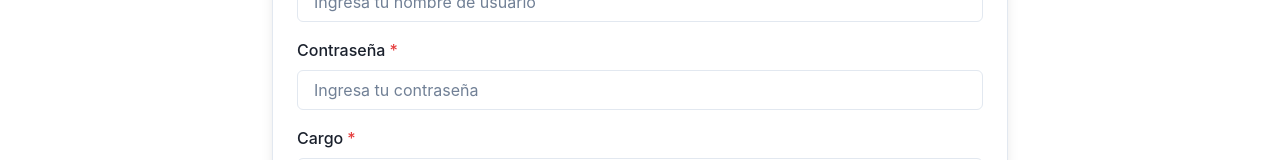
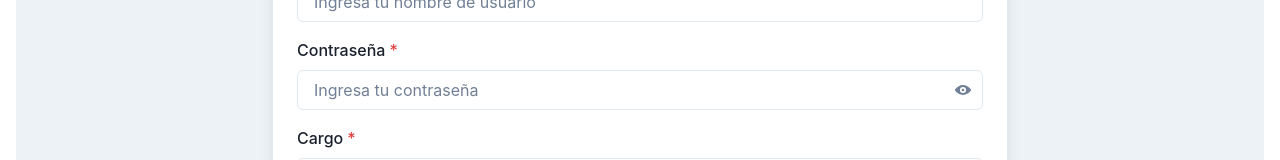
Before and after one commit to bekermanmatias/G10-RAIM-Disenio, a React (Create React App) app in the folder raim-client/: page /register in a window 1280 px wide. Shown: the part 430-590 px from the top of the page. Built offline with nearby package versions, Linux system fonts and the light colour scheme; no server answers.

Commit message:
fix: register front

```diff
--- a/raim-client/src/components/auth/Register.js
+++ b/raim-client/src/components/auth/Register.js
@@ -8,7 +8,9 @@ import {
     Heading,
     Container,
     Flex,
+    IconButton,
 } from '@chakra-ui/react';
+import { ViewIcon, ViewOffIcon } from '@chakra-ui/icons'; // Añadir esta importación
 import { useNavigate } from 'react-router-dom';
 import { api } from '../../utils/api';
 import CustomButton from '../../utils/CustomButton';
@@ -23,7 +25,8 @@ const Register = () => {
         department: ''
     });
 
-    const [departments, setDepartments] = useState([]); // Estado para almacenar los departamentos
+    const [showPassword, setShowPassword] = useState(false); // Añadir estado para mostrar/ocultar contraseña
+    const [departments, setDepartments] = useState([]);
     const navigate = useNavigate();
 
     useEffect(() => {
@@ -32,7 +35,7 @@ const Register = () => {
                 const response = await fetch('https://g10-raim-disenio.onrender.com/api/departamento');
                 if (response.ok) {
                     const data = await response.json();
-                    setDepartments(data); // Asumiendo que la respuesta es un array de departamentos
+                    setDepartments(data);
                 } else {
                     console.error('Error al obtener los departamentos:', response.statusText);
                 }
@@ -42,7 +45,7 @@ const Register = () => {
         };
 
         fetchDepartments();
-    }, []); // Se ejecuta una vez al montar el componente
+    }, []);
 
     const handleChange = (e) => {
         const { name, value } = e.target;
@@ -55,10 +58,10 @@ const Register = () => {
     const handleSubmit = async (e) => {
         e.preventDefault();
         try {
-            const response = await api.register(formData); // Asegúrate de que la función register esté definida en tu API
+            const response = await api.register(formData);
             if (response.status === 200) {
                 console.log('Registro exitoso');
-                navigate('/login'); // Redirigir al inicio de sesión después del registro
+                navigate('/login');
             }
         } catch (error) {
             console.error('Error al registrar:', error);
@@ -66,12 +69,13 @@ const Register = () => {
     };
 
     const handleCancel = () => {
-        navigate('/login'); // Redirigir al inicio de sesión al cancelar
+        navigate('/login');
     };
 
     return (
+        <Box display="flex" flexDirection="column" minHeight="84vh" bg="gray.100">
             <Container maxW="container.md" mt={10}>
-            <Box p={6} borderWidth={1} borderRadius="md" boxShadow="lg">
+                <Box p={6} bg="white" borderWidth={1} borderRadius="md" boxShadow="lg">
                     <Heading as="h2" size="lg" mb={4}>
                         Registro
                     </Heading>
@@ -108,18 +112,30 @@ const Register = () => {
                         </FormControl>
                         <FormControl mb={4} isRequired>
                             <FormLabel>Contraseña</FormLabel>
+                            <Box position="relative">
                                 <Input
-                            type="password"
+                                    type={showPassword ? 'text' : 'password'}
                                     name="password"
                                     value={formData.password}
                                     onChange={handleChange}
                                     placeholder="Ingresa tu contraseña"
                                 />
+                                <IconButton
+                                    position="absolute"
+                                    right="0"
+                                    top="50%"
+                                    transform="translateY(-50%)"
+                                    variant="link"
+                                    onClick={() => setShowPassword(!showPassword)}
+                                    icon={showPassword ? <ViewOffIcon /> : <ViewIcon />}
+                                    aria-label={showPassword ? 'Ocultar contraseña' : 'Mostrar contraseña'}
+                                />
+                            </Box>
                         </FormControl>
                         <FormControl mb={4} isRequired>
                             <FormLabel>Cargo</FormLabel>
                             <Input
-                            type="text"
+                                type=" text"
                                 name="cargo"
                                 value={formData.cargo}
                                 onChange={handleChange}
@@ -135,7 +151,7 @@ const Register = () => {
                                 placeholder="Selecciona un departamento"
                             >
                                 {departments.map((department) => (
-                                <option key={department.idDepartamento} value={ department.nombre}>
+                                    <option key={department.idDepartamento} value={department.nombre}>
                                         {department.nombre}
                                     </option>
                                 ))}
@@ -161,6 +177,7 @@ const Register = () => {
                     </form>
                 </Box>
             </Container>
+        </Box>
     );
 };
 
```
Lines whose indentation alone changed are shown as unchanged.
